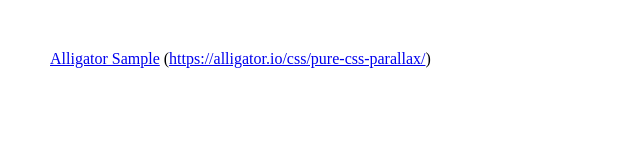
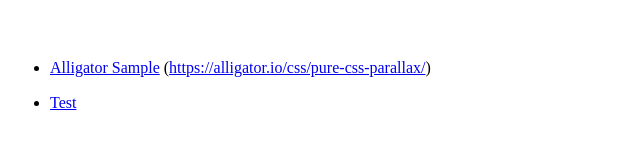
Before and after one commit to donhenton/parallax-sandbox, a website: page public_html/index.html in a window 1280 px wide. Shown: the whole page, without its empty margins (0-640 px from the left). Drawn offline with Linux system fonts and the light colour scheme.

Commit message:
updating 2

```diff
--- a/public_html/index.html
+++ b/public_html/index.html
@@ -25,6 +25,10 @@
 
                 (<a target="_blank" href="https://alligator.io/css/pure-css-parallax/">https://alligator.io/css/pure-css-parallax/</a>)</li>
 
+
+
+            <li><a href="samples/test.html">Test</a></li>
+
         </ul>
 
 
--- a/src/sass/main.scss
+++ b/src/sass/main.scss
@@ -6,3 +6,12 @@
 html {
     margin: 50px;
 }
+
+ul {
+    li {
+        line-height: 35px;
+        list-style: disc;
+    }
+
+
+}
```
Also changed, not shown: public_html/samples/test.html (added, +20 -0 lines), public_html/css/main.css.
